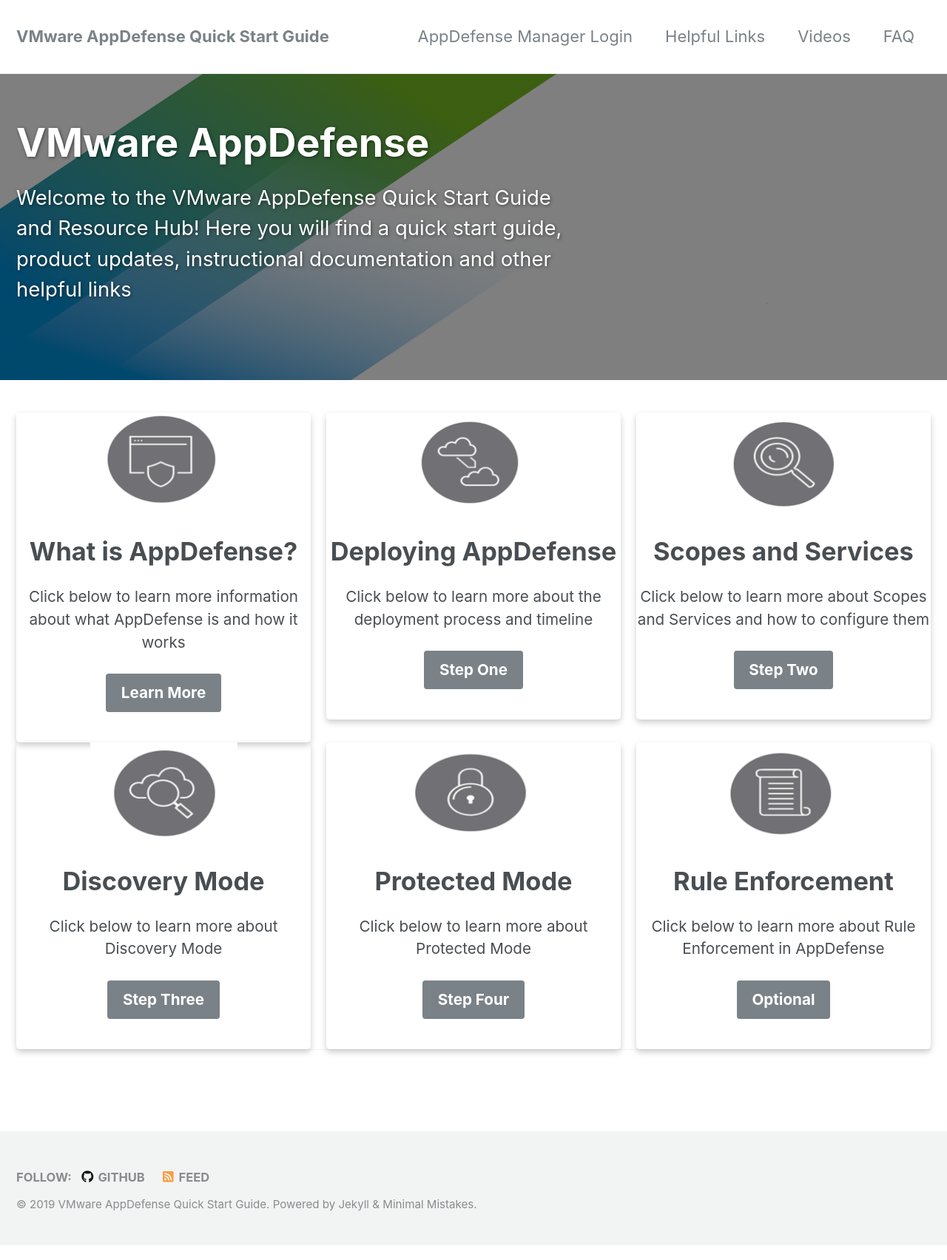
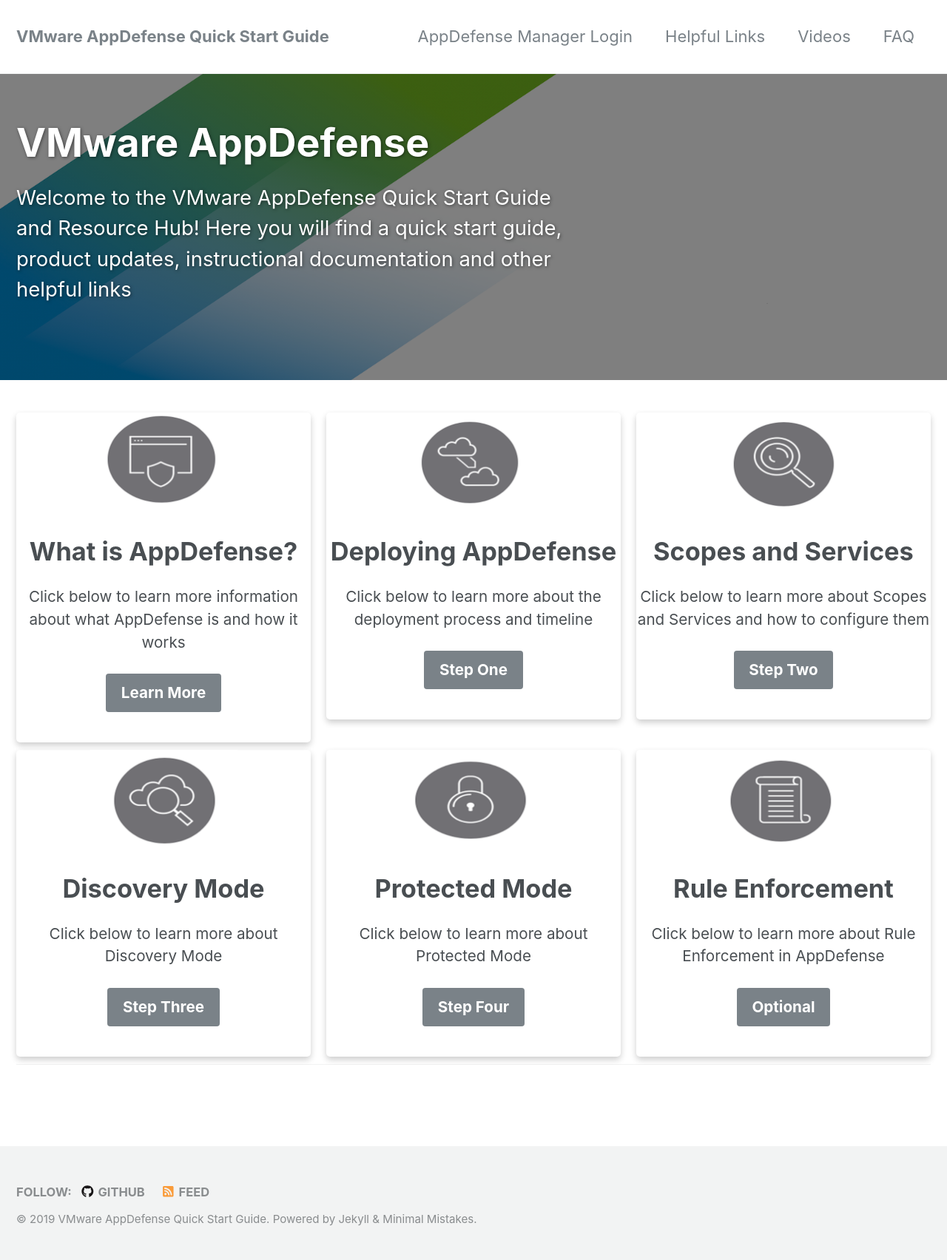
Before and after one commit to vmware-csa-team/AppDefense-Quick-Start-Guide, a Jekyll site: the page built from index.html, in a window 1280 px wide. Shown: the whole page at 74% size. Built offline with Jekyll 4.4.1, drawn with Linux system fonts in a browser that asks for light colours; nearby versions of some CDN libraries; the list of posts is cut into pages by our own code.

Commit message:
Update _archive.scss

```diff
--- a/_sass/minimal-mistakes/_archive.scss
+++ b/_sass/minimal-mistakes/_archive.scss
@@ -189,7 +189,7 @@
 }
 
 .feature__item {
-  margin-bottom: 10px;
+  margin-bottom: 10px !important;
   font-size: 1.25rem;
   text-align: center;
   box-shadow: 0 4px 8px 0 rgba(0,0,0,0.2);
```
